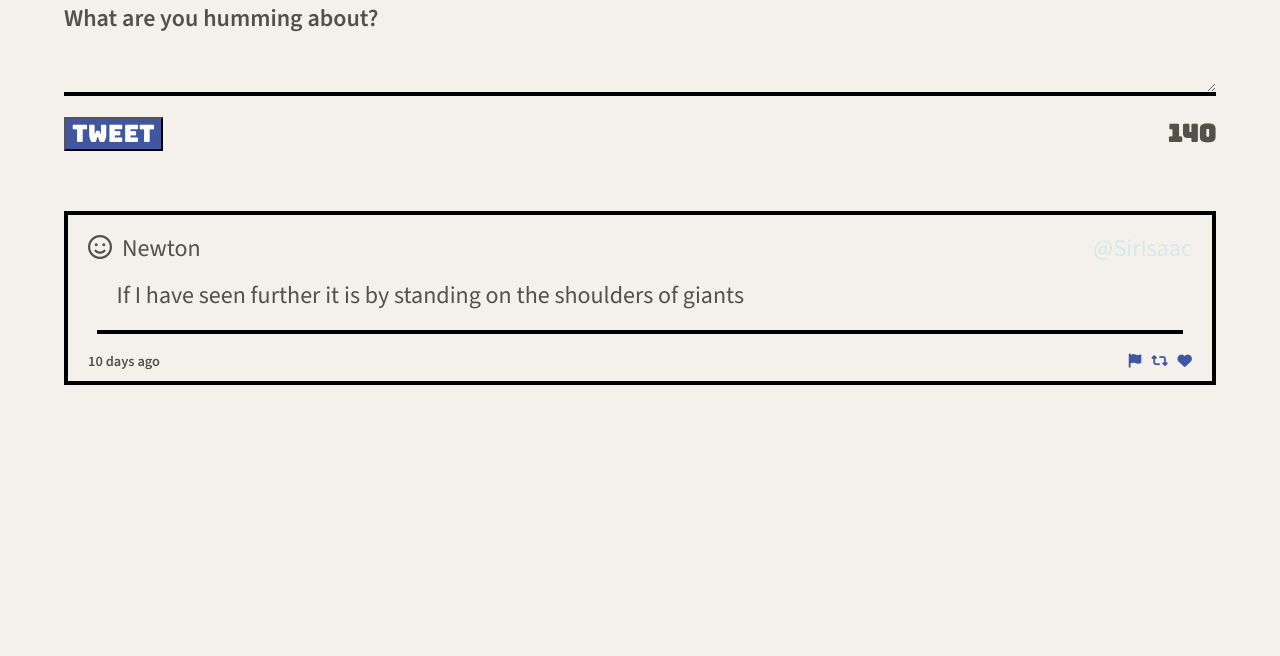
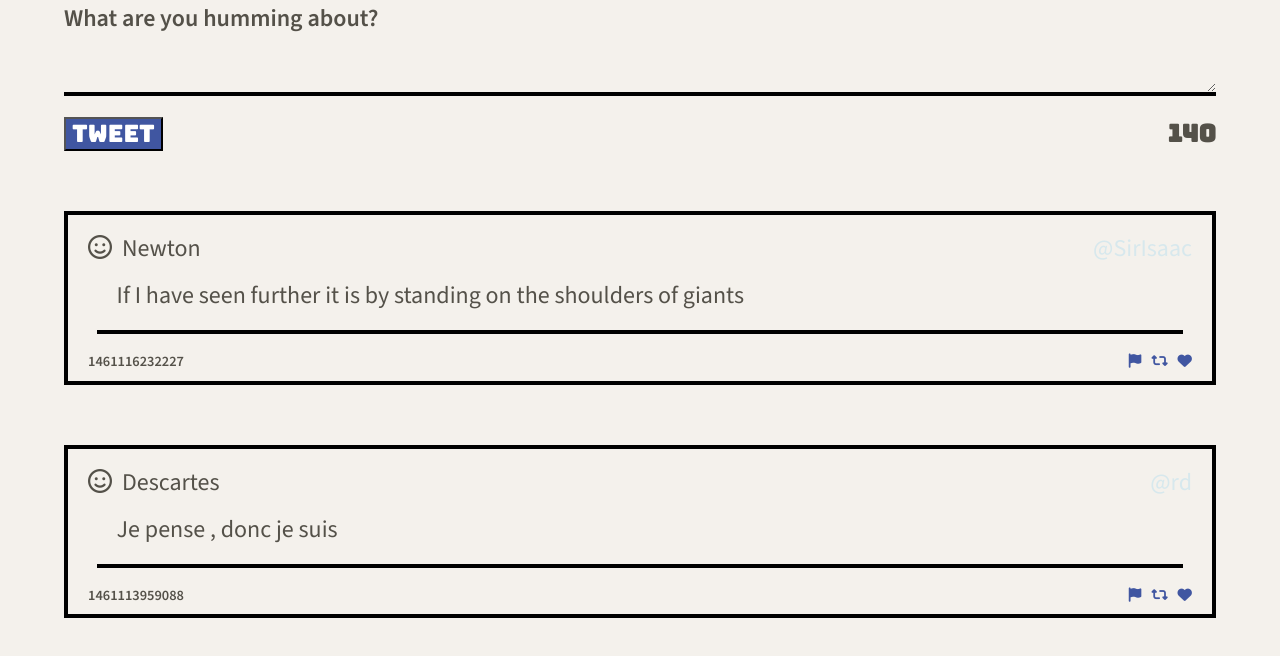
Before and after one commit to DemouraGus/tweeter, a website: page public/index.html in a window 1280 px wide. Shown: the part 616-1272 px from the top of the page. Before the commit the page ends 1051 px from the top, so only its background shows below. Drawn offline with nearby package versions, Linux system fonts and the light colour scheme.

Commit message:
Dynamic tweets activity complete

```diff
--- a/public/index.html
+++ b/public/index.html
@@ -59,19 +59,6 @@
         </form>
       </section>
       <section class="tweet-container">
-        <article>
-          <header>
-            <span class="username"><i class="fa-regular fa-face-smile"></i>Newton</span>
-            <span class="user-tag">@SirIsaac</span>
-          </header>
-          <div>
-            <p>If I have seen further it is by standing on the shoulders of giants</p>
-          </div>
-          <footer>
-            <span class="timestamp">10 days ago</span>
-            <span class="icons"><i class="fa-solid fa-flag"></i><i class="fa-solid fa-retweet"></i><i class="fa-solid fa-heart"></i></span>
-          </footer>
-        </article>
       </section>
     </main>
   </body>
--- a/public/scripts/client.js
+++ b/public/scripts/client.js
@@ -10,7 +10,60 @@ $(document).ready(function() {
     const serializedData = $(this).serialize();
 
     $.post($(this).attr('action'), serializedData, function(res) {
-      console.log('Sucess', res);
     });
   });
+
+  const createTweetElement = function(tweetData) {
+    const { user, content, created_at } = tweetData;
+
+    const $tweet = $(`
+    <article>
+          <header>
+            <span class="username"><i class="fa-regular fa-face-smile"></i>${user.name}</span>
+            <span class="user-tag">${user.handle}</span>
+          </header>
+          <div>
+            <p>${content.text}</p>
+          </div>
+          <footer>
+            <span class="timestamp">${created_at}</span>
+            <span class="icons"><i class="fa-solid fa-flag"></i><i class="fa-solid fa-retweet"></i><i class="fa-solid fa-heart"></i></span>
+          </footer>
+        </article>`);
+
+    return $tweet;
+  };
+
+  const data = [
+    {
+      "user": {
+        "name": "Newton",
+        "avatars": "https://i.imgur.com/73hZDYK.png"
+        ,
+        "handle": "@SirIsaac"
+      },
+      "content": {
+        "text": "If I have seen further it is by standing on the shoulders of giants"
+      },
+      "created_at": 1461116232227
+    },
+    {
+      "user": {
+        "name": "Descartes",
+        "avatars": "https://i.imgur.com/nlhLi3I.png",
+        "handle": "@rd" },
+      "content": {
+        "text": "Je pense , donc je suis"
+      },
+      "created_at": 1461113959088
+    }
+  ];
+
+  const renderTweets = function(tweets) {
+    for (const tweet of tweets) {
+      $('.tweet-container').append(createTweetElement(tweet));
+    }
+  };
+
+  renderTweets(data);
 });
--- a/server/data-files/initial-tweets.json
+++ b/server/data-files/initial-tweets.json
@@ -8,7 +8,7 @@
     "content": {
       "text": "If I have seen further it is by standing on the shoulders of giants"
     },
-    "created_at": 1733098639194
+    "created_at": 1733158983021
   },
   {
     "user": {
@@ -19,6 +19,6 @@
     "content": {
       "text": "Je pense , donc je suis"
     },
-    "created_at": 1733185039194
+    "created_at": 1733245383021
   }
 ]
```
